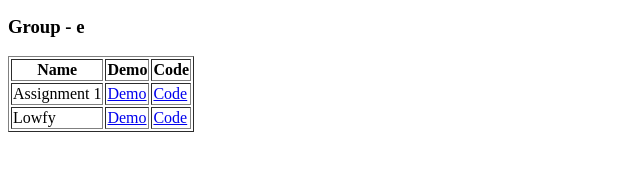
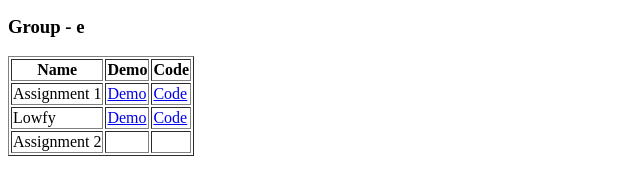
Before and after one commit to Piro29/Leapfrog, a plain HTML site: page index.html in a window 1280 px wide. Shown: the part 105-300 px from the top of the page, without its empty margins (0-640 px from the left). Drawn offline with Linux system fonts and the light colour scheme.

Commit message:
add assigment 2 code and demo link

```diff
--- a/index.html
+++ b/index.html
@@ -25,6 +25,11 @@
             <td><a href="https://github.com/Piro29/Leapfrog/blob/master/Assignment/Day%201/Lowfy/lofi.html">Code</a></td>
 
         </tr>
+        <tr>
+            <td>Assignment 2</td>
+            <td><a href="https://piro29.github.io/Leapfrog/Assignment/Day%202/color.html"></a></td>
+            <td><a href="https://github.com/Piro29/Leapfrog/blob/master/Assignment/Day%202"></a></td>
+        </tr>
     </table>
 </div>
 
```
